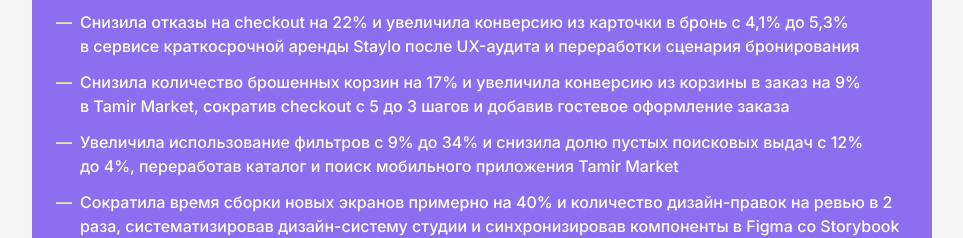
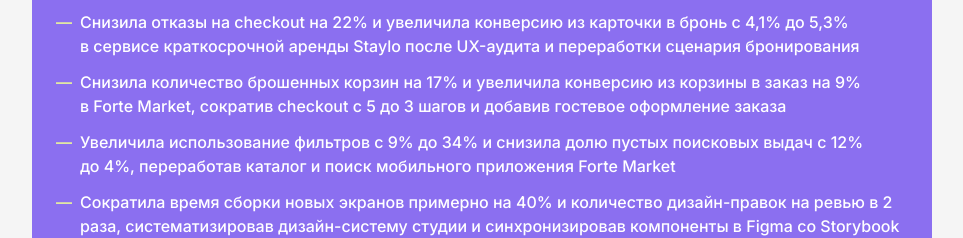
Before and after one commit to katerinadesign/portfolio, a Vue app: page / in a window 1280 px wide. Shown: the part 3168-3406 px from the top of the page, without its empty margins (158-1121 px from the left). Built offline with nearby package versions, Linux system fonts and the light colour scheme.

Commit message:
Tamir Market → Forte Market в ключевых результатах

```diff
--- a/src/components/AboutSection.vue
+++ b/src/components/AboutSection.vue
@@ -9,8 +9,8 @@
 const results = [
   'Увеличила конверсию в первую запись с 18% до 27% в приложении онлайн-консультаций Mindset, переработав сценарий выбора специалиста на основе продуктовой аналитики и 12 пользовательских интервью',
   'Снизила отказы на checkout на 22% и увеличила конверсию из карточки в бронь с 4,1% до 5,3% в сервисе краткосрочной аренды Staylo после UX-аудита и переработки сценария бронирования',
-  'Снизила количество брошенных корзин на 17% и увеличила конверсию из корзины в заказ на 9% в Tamir Market, сократив checkout с 5 до 3 шагов и добавив гостевое оформление заказа',
-  'Увеличила использование фильтров с 9% до 34% и снизила долю пустых поисковых выдач с 12% до 4%, переработав каталог и поиск мобильного приложения Tamir Market',
+  'Снизила количество брошенных корзин на 17% и увеличила конверсию из корзины в заказ на 9% в Forte Market, сократив checkout с 5 до 3 шагов и добавив гостевое оформление заказа',
+  'Увеличила использование фильтров с 9% до 34% и снизила долю пустых поисковых выдач с 12% до 4%, переработав каталог и поиск мобильного приложения Forte Market',
   'Сократила время сборки новых экранов примерно на 40% и количество дизайн-правок на ревью в 2 раза, систематизировав дизайн-систему студии и синхронизировав компоненты в Figma со Storybook',
 ]
 
```
